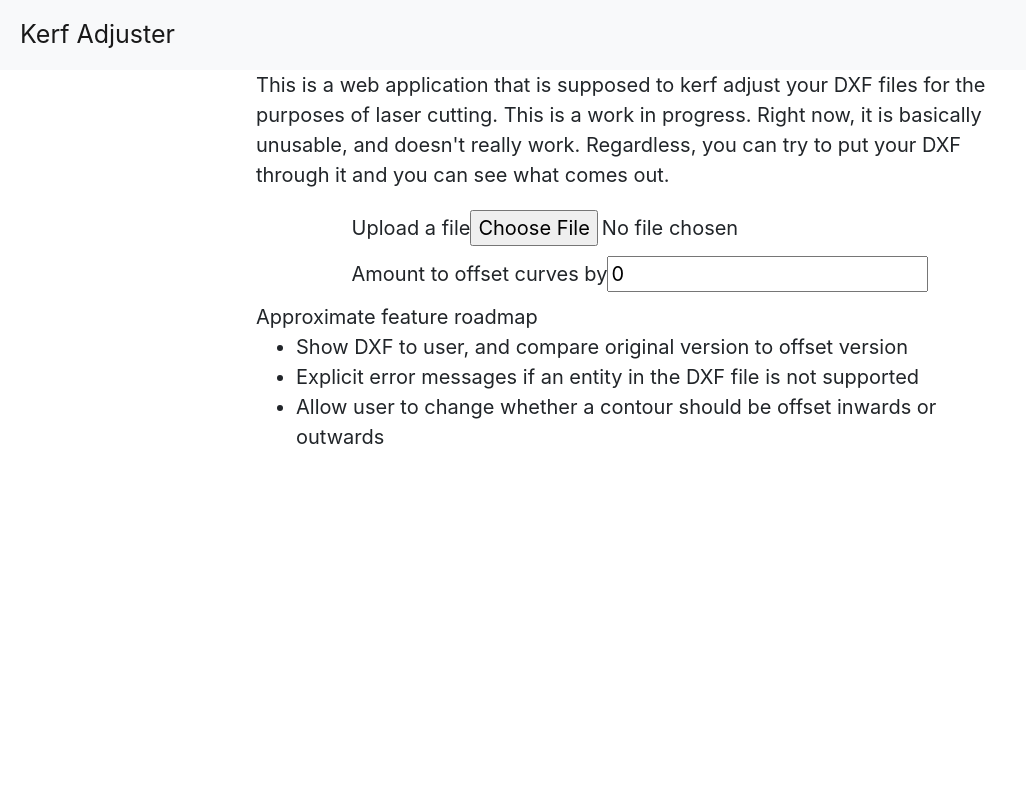
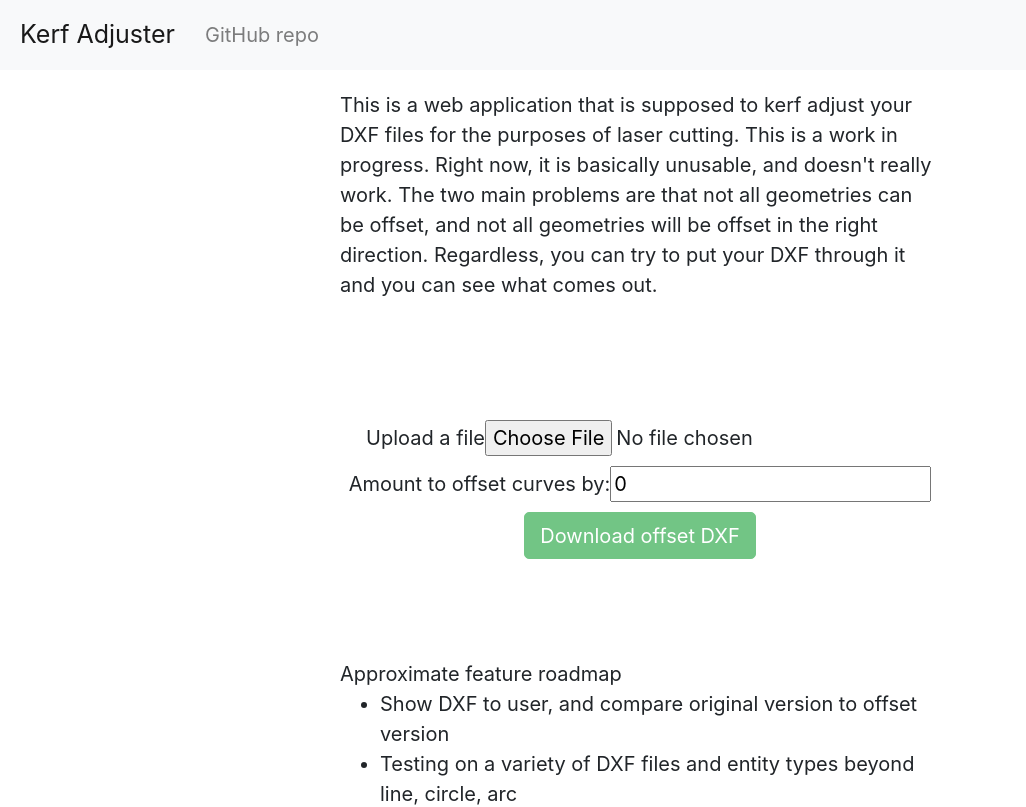
Before and after one commit to ritikmishra/kerf-adjuster, a React (Create React App) app: page / in a window 1280 px wide. Shown: the top 807 px of the page, without its empty margins (0-1026 px from the left). Built offline with nearby package versions, Linux system fonts and the light colour scheme.

Commit message:
feat: separate download button for downloading offset DXF
previously it would download the processed file immediately when you selected it
if you uploaded a file first and then proceeded to click the offset button, it would not work as expected

also the github link is added to the navbar

```diff
--- a/src/app/components/dxf-editor/dxf-editor.tsx
+++ b/src/app/components/dxf-editor/dxf-editor.tsx
@@ -3,18 +3,18 @@ import "./dxf-editor.scss";
 import { DxfDisplayArea } from "../dxf-display-area/dxf-display-area";
 
 interface FilePickerProps {
-    onNewFile: (fileContents: Buffer) => unknown
+    onNewFile: (fileContents: Buffer, fileName: string) => unknown
 }
 
 export const FilePicker: FC<FilePickerProps> = ({ onNewFile }: FilePickerProps) => {
     const handleFileChange = async (event: ChangeEvent<HTMLInputElement>): Promise<void> => {
         const files = event.target.files;
         if (files && files.length > 0) {
-            const file = files[0];
+            const file: File = files[0];
             const fileContents = await file.arrayBuffer();
             const fileBuffer = Buffer.alloc(fileContents.byteLength);
             fileBuffer.fill(new Uint8Array(fileContents));
-            onNewFile(fileBuffer);
+            onNewFile(fileBuffer, file.name);
         } else {
             alert("You have to pick a file!");
         }
--- a/src/app/components/navbar/navbar.tsx
+++ b/src/app/components/navbar/navbar.tsx
@@ -1,4 +1,5 @@
 import React from "react";
+import { Nav } from "react-bootstrap";
 import Navbar from "react-bootstrap/Navbar";
 
 
@@ -6,6 +7,9 @@ export const CustomNavbar = () => {
     return (
         <Navbar bg="light" expand="lg">
             <Navbar.Brand href="#home">Kerf Adjuster</Navbar.Brand>
+            <Nav className="mr-auto">
+                <Nav.Link href="https://github.com/ritikmishra/kerf-adjuster">GitHub repo</Nav.Link>
+            </Nav>
             <Navbar.Toggle aria-controls="basic-navbar-nav"/>
         </Navbar>
     );
--- a/src/app/components/placeholder-offset/placeholder-offset.scss
+++ b/src/app/components/placeholder-offset/placeholder-offset.scss
@@ -2,11 +2,15 @@
 .content {
     display: flex;
     flex-direction: column;
-    width: 60vw;
+    width: calc(max(30vw, min(600px, 90vw)));
+    margin-top: 1rem;
     margin-left: auto;
     margin-right: auto;
 }
 
-.centered {
-    align-self: center;
+.dxf-offset-form {
+    margin: 5rem 0;
+    display: flex;
+    flex-direction: column;
+    align-items: center;
 }
--- a/src/app/components/placeholder-offset/placeholder-offset.tsx
+++ b/src/app/components/placeholder-offset/placeholder-offset.tsx
@@ -1,4 +1,5 @@
 import React, { useState } from "react";
+import { Button } from "react-bootstrap";
 import { FilePicker } from "../dxf-editor/dxf-editor";
 import "./placeholder-offset.scss";
 
@@ -7,8 +8,13 @@ import "./placeholder-offset.scss";
 export const PlaceholderOffsetUI: React.FC = () => {
 
     const [kerfThickness, setKerfThickness] = useState<number>(0);
+    const [file, setFile] = useState<{ file: Buffer, fileName: string } | undefined>(undefined);
 
-    const handleNewFile = async (file: Buffer) => {
+    const downloadFile = async () => {
+        if (!file) {
+            alert("Please select a file");
+            return;
+        }
         // eslint-disable-next-line @typescript-eslint/no-explicit-any
         const { offset_drawing } = (await import("kerfadjusterlogic")) as any;
         const new_drawing = Buffer.from(offset_drawing(file, kerfThickness));
@@ -20,13 +26,16 @@ export const PlaceholderOffsetUI: React.FC = () => {
         download_link.setAttribute("href", new_drawing_data_uri);
 
         // make it download the file when opened
-        download_link.setAttribute("download", "offset.dxf");
+        const newFileName = file.fileName.replace(/.dxf/ig, "-offset.dxf");
+        download_link.setAttribute("download", newFileName);
         download_link.innerHTML = "Click this link to download the offset DXF";
 
-        // automatically click the link to download the file
-        document.body.appendChild(download_link);
-        download_link.click();
-        document.body.removeChild(download_link);
+        if (kerfThickness !== 0 || confirm("It looks like you wanted us to offset the DXF contours by 0 units. Was this intentional?")) {
+            // automatically click the link to download the file
+            document.body.appendChild(download_link);
+            download_link.click();
+            document.body.removeChild(download_link);
+        }
     };
 
     return (
@@ -34,21 +43,23 @@ export const PlaceholderOffsetUI: React.FC = () => {
             <p>
                 This is a web application that is supposed to kerf adjust your DXF files for the purposes of laser cutting.
 
-                This is a work in progress. Right now, it is basically unusable, and doesn&apos;t really work. Regardless, you
-                can try to put your DXF through it and you can see what comes out.
+                This is a work in progress. Right now, it is basically unusable, and doesn&apos;t really work. The two main
+                problems are that not all geometries can be offset, and not all geometries will be offset in the right direction.
+                Regardless, you can try to put your DXF through it and you can see what comes out.
             </p>
-            <div className="centered">
-                <FilePicker onNewFile={handleNewFile} />
-                <br/>
+            <div className="dxf-offset-form">
+                <FilePicker onNewFile={(file, fileName) => setFile({ file, fileName })} />
                 <label>
-                    Amount to offset curves by
-                    <input type="number" value={kerfThickness} onChange={(event) => setKerfThickness(Number(event.target.value))}></input>
+                    Amount to offset curves by:
+                    <input type="number" value={kerfThickness} step="0.001" onChange={(event) => setKerfThickness(Number(event.target.value))}></input>
                 </label>
+                <Button variant="success" disabled={file === undefined} onClick={downloadFile}>Download offset DXF</Button>
             </div>
             <p>
                 Approximate feature roadmap
                 <ul>
                     <li>Show DXF to user, and compare original version to offset version</li>
+                    <li>Testing on a variety of DXF files and entity types beyond line, circle, arc</li>
                     <li>Explicit error messages if an entity in the DXF file is not supported</li>
                     <li>Allow user to change whether a contour should be offset inwards or outwards</li>
                 </ul>
```
